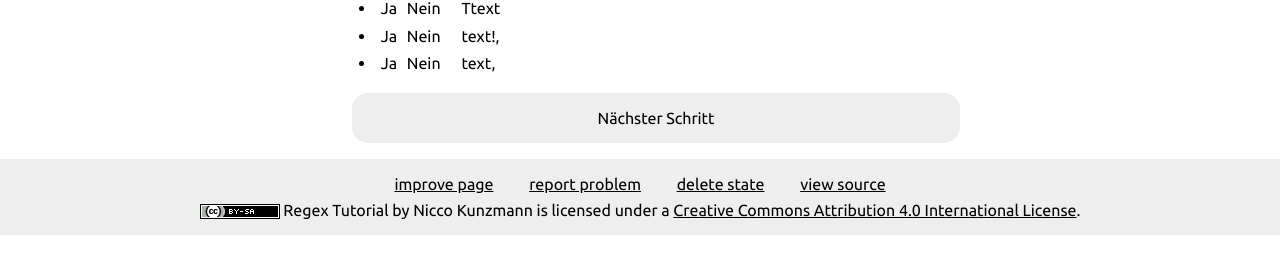
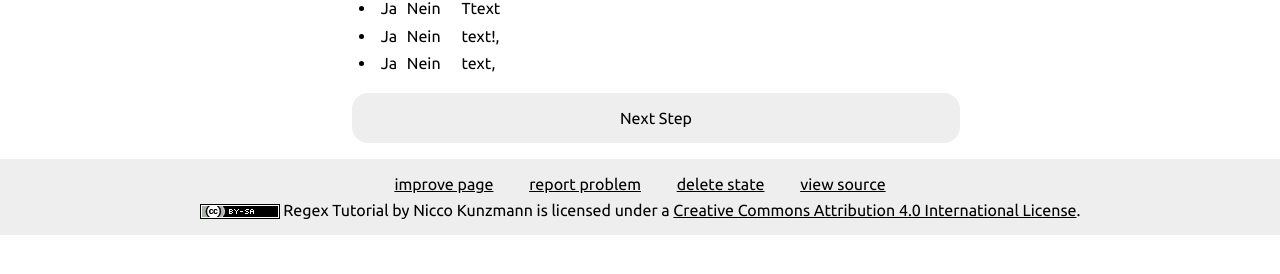
Before and after one commit to CoderDojoPotsdam/regex-tutorial, a Jekyll site: the page built from steps/04-03-sets.html, in a window 1280 px wide. Shown: the part 266-540 px from the top of the page. Built offline with Jekyll 4.4.1, drawn with Linux system fonts in a browser that asks for light colours.

Commit message:
add translation for next step

```diff
--- a/_data/footer.yml
+++ b/_data/footer.yml
@@ -10,3 +10,6 @@ deletecookies:
 view:
   en: view source
   de: Quelltext anzeigen
+nextstep:
+  en: Next Step
+  de: Nächster Schritt
--- a/_layouts/step.html
+++ b/_layouts/step.html
@@ -68,7 +68,7 @@
     <div class="main">
       {{ content }}
       {% if has_next_page %}
-        <a href="..{{ next_page.url }}" class="next-page">Nächster Schritt</a>
+        <a href="..{{ next_page.url }}" class="next-page">{{ site.data.footer.nextstep[language] }}</a>
       {% endif %}
     </div>
     <footer>
```
